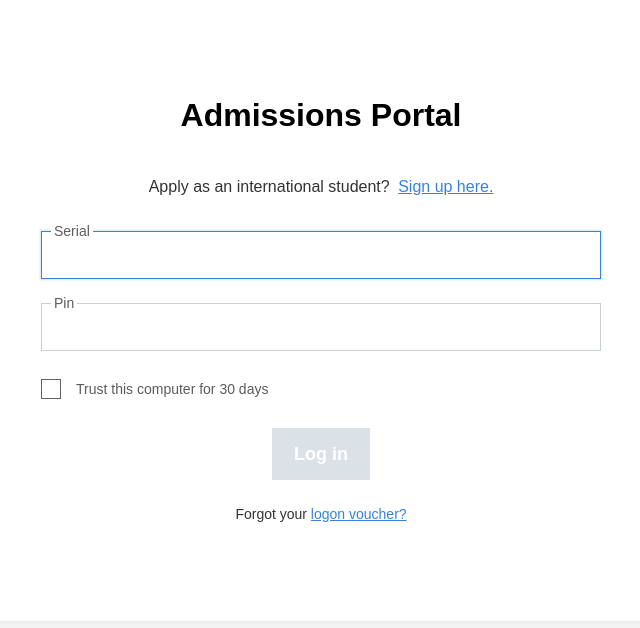
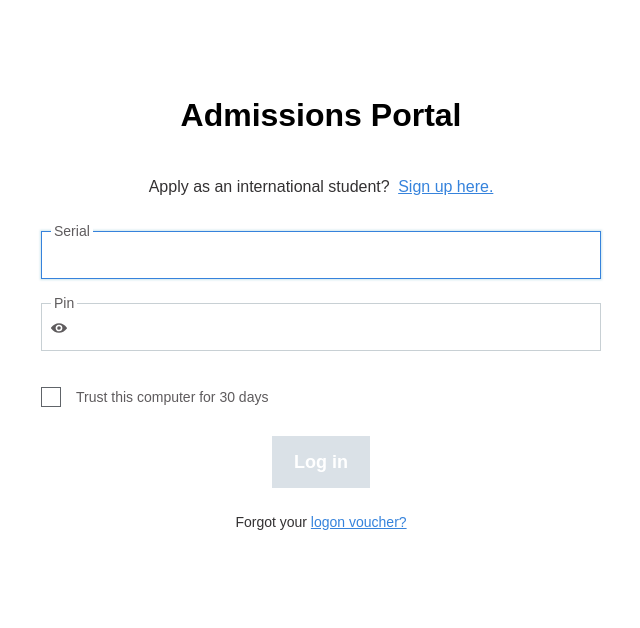
Before and after one commit to 1988gadocansey/admissions_new, a Symfony app: template templates/auth/login.html.twig in a window 1280 px wide. Shown: the part 194-822 px from the top of the page, without its empty margins (319-959 px from the left). Run offline with Twig, Linux system fonts and the light colour scheme; the template is opened without the code that fills it, so the values that code supplies are empty; some libraries are stand-ins or nearby versions.

Commit message:
Final work

```diff
--- a/index.php
+++ b/index.php
@@ -1,5 +1,5 @@
 <?php
-
+echo phpinfo();
 use App\Kernel;
 use Symfony\Component\ErrorHandler\Debug;
 use Symfony\Component\HttpFoundation\Request;
--- a/templates/auth/login.html.twig
+++ b/templates/auth/login.html.twig
@@ -70,9 +70,10 @@
                 </div>
 
                 <div class="form-control">
-                    <label for="password">Pin</label>
-                    <div class="input-wrapper" data-qa-password>
-                        <input id="password" id="password" name="_password" required type="password" >
+                    <label class="help" for="password" data-qa-password-heading>Pin</label>
+                    <div class="input-wrapper pass-wrapper" data-qa-password>
+                        <input autocomplete="off" class="new_password" id="password" name="_password" required type="password" value="">
+                        <button type="button" toggle="#password" class="toggle-password eye" title="Show Password"></button>
 
                     </div>
                 </div>
```
Also changed, not shown: 1 other file.
